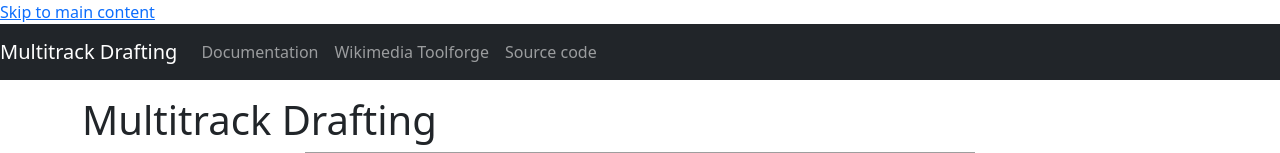
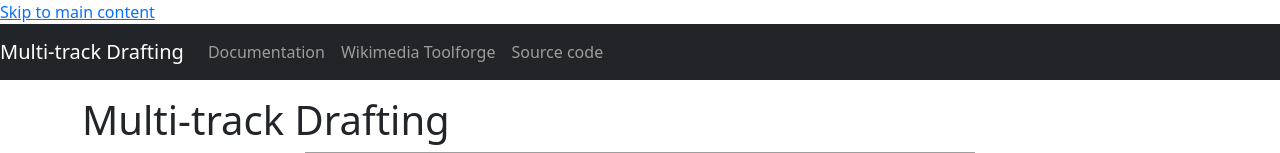
Before and after one commit to connorshea/multitrack-drafting, a Flask app: page / in a window 1280 px wide. Shown: the top 153 px of the page. Run offline with Flask 2, Linux system fonts and the light colour scheme; some libraries are stand-ins or nearby versions; grey boxes are pictures that could not be loaded.

Commit message:
Add a TODO, add a hyphen to the tool name.

```diff
--- a/templates/base.html
+++ b/templates/base.html
@@ -3,7 +3,7 @@
   <head>
     {% block head %}
     <meta charset="utf-8">
-    <title>{% block title %}Multitrack Drafting{% endblock title %}</title>
+    <title>{% block title %}Multi-track Drafting{% endblock title %}</title>
     <meta name="viewport" content="width=device-width, initial-scale=1, shrink-to-fit=no">
     <link rel="stylesheet" href="https://tools-static.wmflabs.org/cdnjs/ajax/libs/twitter-bootstrap/4.6.0/css/bootstrap.min.css" integrity="sha384-B0vP5xmATw1+K9KRQjQERJvTumQW0nPEzvF6L/Z6nronJ3oUOFUFpCjEUQouq2+l" crossorigin="anonymous">
     {% endblock head %}
@@ -11,7 +11,7 @@
   <body>
     <a href="#main" class="sr-only sr-only-focusable">Skip to main content</a>
     <nav class="navbar navbar-expand-sm navbar-dark bg-dark">
-      <a href="{{ url_for('index') }}" class="navbar-brand">Multitrack Drafting</a>
+      <a href="{{ url_for('index') }}" class="navbar-brand">Multi-track Drafting</a>
       <ul class="navbar-nav mr-auto">
         <li class="nav-item"><a href="https://www.wikidata.org/wiki/User:Nicereddy/Multitrack_Drafting" class="nav-link">Documentation</a></li>
         <li class="nav-item"><a href="https://toolforge.org/" class="nav-link">Wikimedia Toolforge</a></li>
--- a/templates/index.html
+++ b/templates/index.html
@@ -1,6 +1,6 @@
 {% extends "base.html" %}
 {% block main %}
-<h1>Multitrack Drafting</h1>
+<h1>Multi-track Drafting</h1>
 <div class="mx-auto" style="width: 60%;">
   <img
     src="https://i.kym-cdn.com/photos/images/original/000/010/773/DenshaDeD_ch01p16-17.png"
@@ -8,6 +8,7 @@
     alt="An image from a parody manga which features two panels. The top panel is a train car riding on two tracks simultaneously. The bottom panel is a close-up on a surprised man's face, with sweat dripping down it. A text bubble next to the man's face says 'Multi-track drifting!!'."
     />
 </div>
+<!-- TODO: Add an input field here to input a QID and have it redirect to the `/album/` page for it. -->
 <ul>
   <li>
     <p>
```
